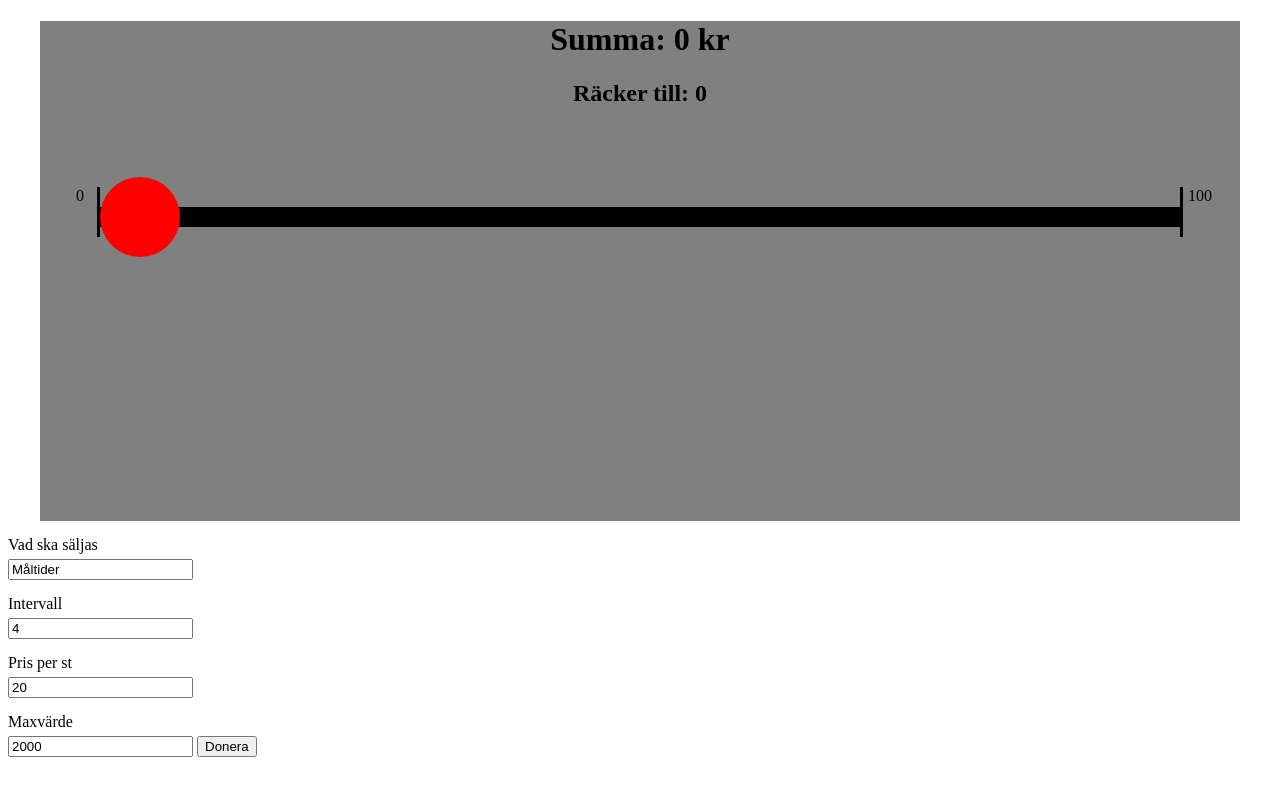
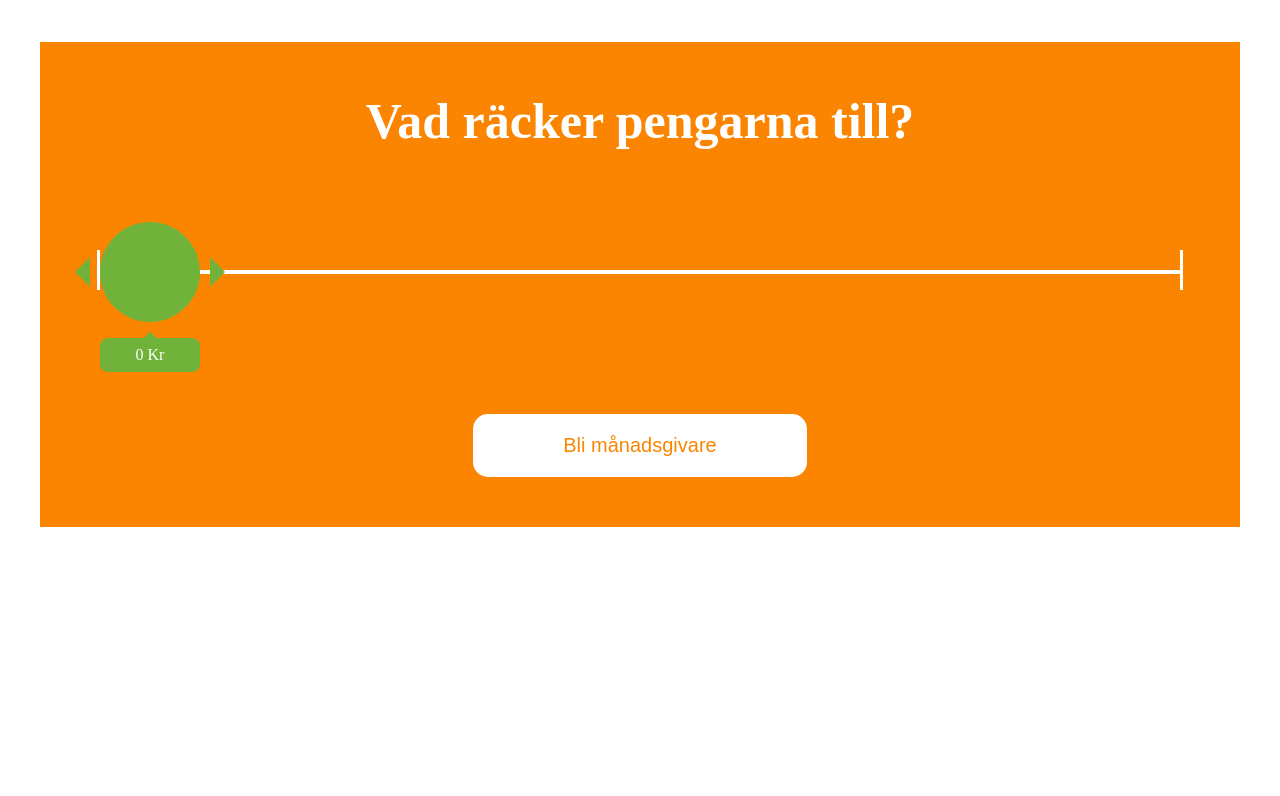
Before and after one commit to vilhelmfalkenmark/slider, a website: page dev/index.html in a window 1280 px wide. Drawn offline with Linux system fonts and the light colour scheme.

Commit message:
Styling done, only finetuning left

```diff
--- a/dev/index.html
+++ b/dev/index.html
@@ -10,40 +10,49 @@
 </head>
 <body>
 <div class="container">
-<div class="slider-container" id="sliderContainer" data-id="slider-container">
+  <section>
 
-<h1>Summa: <span class="sum" id="sum" data-id="sum">0</span> kr</h1>
-<h2>Räcker till: <span data-id="itemamount">0</span> </h1>
+<div class="slider-container"  data-id="slider-container">
+<h2 class="section-header">Vad räcker pengarna till?</h2>
 
 <div class="slider-line-container" >
-  <div class="slider-line" id="line" data-id="line">
+  <div class="slider-line" data-id="line">
     <div class="min-value">
-      <span>0</span>
+      <!-- <span>0</span> -->
     </div>
-    <div class="slider-dragger" id="dragger" data-id="dragger"></div>
+    <div class="dragger-circle-container" data-id="dragger">
+      <div class="itemamount-container">
+        <h3 class="itemamount-header" data-id="itemamount-header"></h3>
+        <span data-id="itemamount-item"></span>
+      </div>
+
+      <div class="dragger-circle"></div>
+      <div class="dragger-sum-container"><span data-id="sum">0</span><span> Kr</span></div>
+
+    </div>
     <div class="max-value">
-      <span>100</span>
+      <!-- <span>100</span> -->
     </div>
   </div>
 </div>
-</div>
+
 <form>
-  <label for="item">Vad ska säljas</label>
-  <input type="text" name="item" value="Måltider" data-id="item" />
+  <!-- <label for="item">Vad ska säljas</label> -->
+  <input type="hidden" name="item" value="Varma måltider" data-id="item" />
+  <!-- <label for="interval">Intervall</label> -->
+  <input type="hidden" name="interval"  value="4" data-id="interval" />
+  <!-- <label for="itemprice">Pris per st</label> -->
+  <input type="hidden" name="itemprice" value="20" data-id="itemprice"/>
+  <!-- <label for="maxvalue">Maxvärde</label> -->
+  <input type="hidden" name="maxvalue" value="2000" data-id="maxvalue"/>
 
-  <label for="interval">Intervall</label>
-  <input type="number" name="interval"  value="4" data-id="interval" />
+  <input type="hidden" name="donate" value="" data-id="donate"/>
 
-  <label for="itemprice">Pris per st</label>
-  <input type="number" name="itemprice" value="20" data-id="itemprice"/>
-
-  <label for="maxvalue">Maxvärde</label>
-  <input type="number" name="maxvalue" value="2000" data-id="maxvalue"/>
-
-  <input type="submit" value="Donera"/>
+  <input type="submit" value="Bli månadsgivare" class="submit"/>
 
 </form>
-
+</div>
+</section>
 </div>
 
 
--- a/dev/js/script.js
+++ b/dev/js/script.js
@@ -11,6 +11,9 @@ var line = $('[data-id="line"]');
 var sliderContainer = $('[data-id="slider-container"]')
 var sum = $('[data-id="sum"]');
 var min = 0;
+var itemamountHeader = $('[data-id="itemamount-header"]');
+var itemAmountItem = $('[data-id="itemamount-item"]');
+
 
 // VALUE FROM HIDDEN FORM
 var max = parseInt($('input[data-id="maxvalue"]').val());
@@ -41,6 +44,8 @@ var itemAmount = $('[data-id="itemamount"]'); // HTML OUTPUT FOR HOW MANY ITEMS
       sliderContainer.bind('mousemove', function(e){
            mouseX = e.pageX - line.offset().left;
            var offsetLeft = ((mouseX-innerOffset)/line.width()*100);
+           itemAmountItem.html(item)
+
 
           //  console.log(offsetLeft);
           //  console.log(draggerPercentage);
@@ -56,7 +61,7 @@ var itemAmount = $('[data-id="itemamount"]'); // HTML OUTPUT FOR HOW MANY ITEMS
                "left": ""
              })
              sum.html(max)
-             itemAmount.html(max/itemprice+" "+item)
+             itemamountHeader.html(max)
            }
            else if(offsetLeft < 1) {
              dragger.css({
@@ -64,7 +69,7 @@ var itemAmount = $('[data-id="itemamount"]'); // HTML OUTPUT FOR HOW MANY ITEMS
                "left": "0"
              })
              sum.html(min)
-             itemAmount.html(min+" "+item)
+             itemamountHeader.html(min)
            }
            else {
              dragger.css({
@@ -75,7 +80,7 @@ var itemAmount = $('[data-id="itemamount"]'); // HTML OUTPUT FOR HOW MANY ITEMS
             var outputValue = (sumValue*ratio).toFixed(0);
             if(outputValue % interval == 0 ) {
               sum.html(outputValue)
-              itemAmount.html(outputValue/itemprice+" "+item)
+              itemamountHeader.html(outputValue/itemprice)
             }
            }
       });
--- a/dev/scss/_main.scss
+++ b/dev/scss/_main.scss
@@ -1,21 +1,28 @@
-.container {
-}
+$orange: rgb(251,133,0);
+$green: rgb(113,178,59);
 .slider-container {
   max-width: 1200px;
   width: 100%;
   margin: 0 auto;
-  height: 500px;
   text-align: center;
-  background-color: gray;
+  background-color: $orange;
+}
+
+
+
+.section-header {
+  color: white;
+  font-size: 50px;
+  padding-top: 50px;
 }
 
 .slider-line-container {
-  margin-top: 100px;
+  margin-top: 120px;
 }
 .min-value, .max-value {
   position: absolute;
   top: -20px;
-  height: 50px;
+  height: 40px;
   width: 40px;
 }
 .min-value {
@@ -23,7 +30,7 @@
   &:after {
     height: 100%;
     width: 3px;
-    background-color: black;
+    background-color: white;
     position: absolute;
     content: "";
     right: 0;
@@ -35,39 +42,96 @@
   &:after {
     height: 100%;
     width: 3px;
-    background-color: black;
+    background-color: white;
     position: absolute;
     content: "";
     left: 0;
   }
 }
-// .value-line {
-//   width: 4px;
-//   height: 50px;
-//   background-color: black;
-// }
 
 
+///////////////////////////////////////////////
+//////////// ITEMAMOUNT CONTAINER
+///////////////////////////////////////////////
+.itemamount-container {
+height: 60px;
+// background-color: red;
 
+span {
+  font-size: 14px;
+  color: white;
+}
+
+}
+.itemamount-header {
+  font-size: 30px;
+  color: white;
+  margin: 0;
+}
 
 .slider-line {
 width: 90%;
-height: 20px;
-background-color: black;
+height: 4px;
+background-color: white;
 margin: 0 auto;
 position: relative;
 }
-.slider-dragger {
+.dragger-circle-container {
 cursor: pointer;
-height: 80px;
-width: 80px;
-border-radius: 50%;
-background-color: red;
 position: absolute;
-top: -30px;
-// left: 90px;
+top: -108px;
+}
+.dragger-circle {
+  height: 100px;
+  width: 100px;
+  border-radius: 50%;
+  background-color: $green;
+  position: relative;
+
+
+&:before, &:after {
+  top: 50%;
+  content: " ";
+  height: 0;
+  width: 0;
+  position: absolute;
+  pointer-events: none;
+  border: solid transparent;
+  border-width: 15px;
+  margin-top: -15px;
+}
+  &:before {
+  left: -40px;
+	border-right-color: $green;
+  }
+  &:after {
+  right: -40px;
+	border-left-color: $green;
+  }
 }
 
+.dragger-sum-container {
+  color: white;
+  width: 100%;
+  padding: 8px 0;
+  margin-top: 16px;
+  border-radius: 8px;
+  background-color: $green;
+  position: relative;
+  &:before, &:after {
+  bottom: 100%;
+	left: 50%;
+	border: solid transparent;
+	content: "";
+	height: 0;
+	width: 0;
+	position: absolute;
+	pointer-events: none;
+  border-bottom-color: $green;
+  border-width: 6px;
+  margin-left: -6px;
+  }
+}
 ///////////////////////////////////////////////
 //////////// FORM
 ///////////////////////////////////////////////
@@ -75,3 +139,14 @@ label {
   display: block;
   margin: 15px 0 5px 0;
 }
+.submit {
+  cursor: pointer;
+  padding: 20px 90px;
+  border: none;
+  border-radius: 15px;
+  color: $orange;
+  font-size: 20px;
+  background-color: white;
+  margin-top: 140px;
+  margin-bottom: 50px;
+}
```
Also changed, not shown: dev/css/stylesheet.css.
